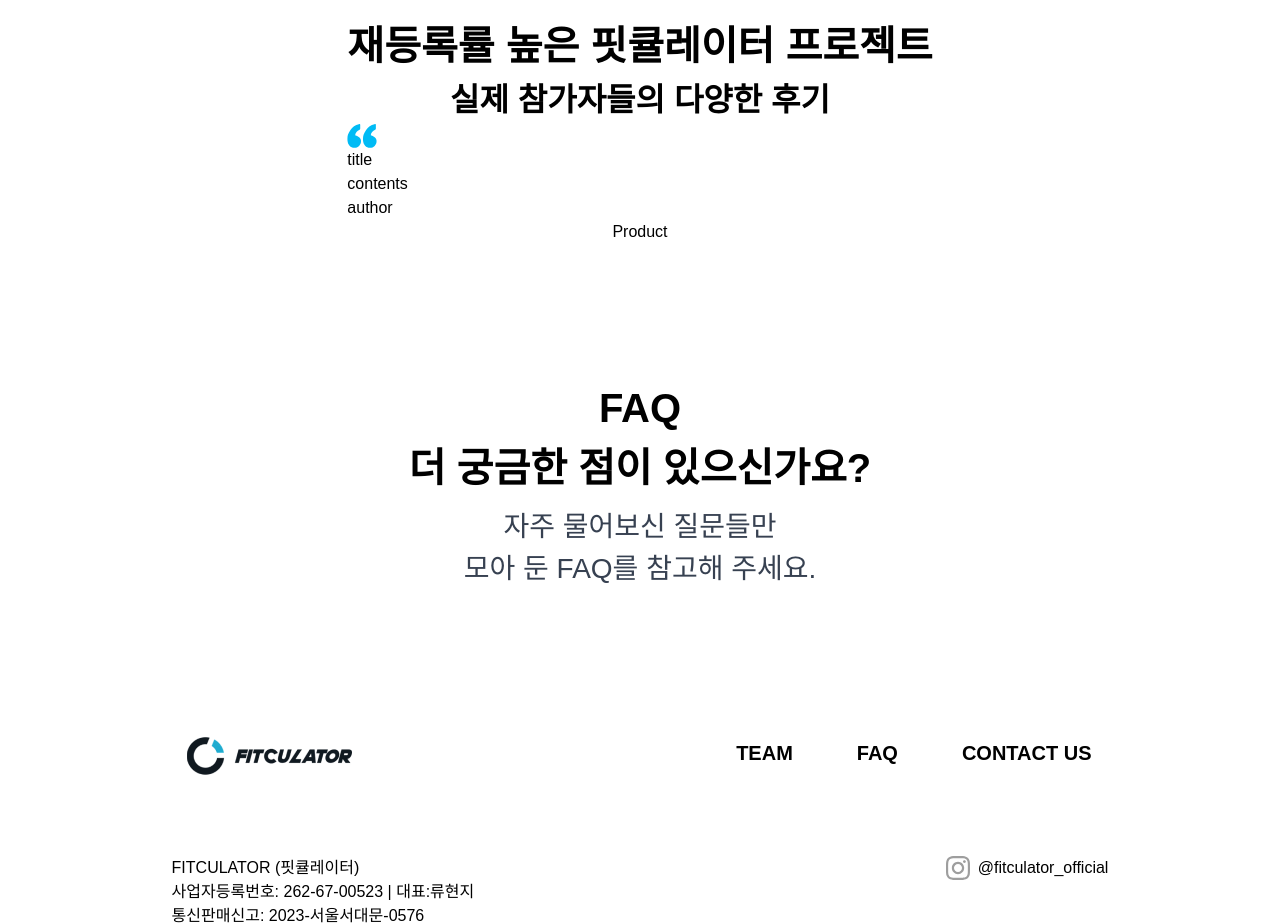
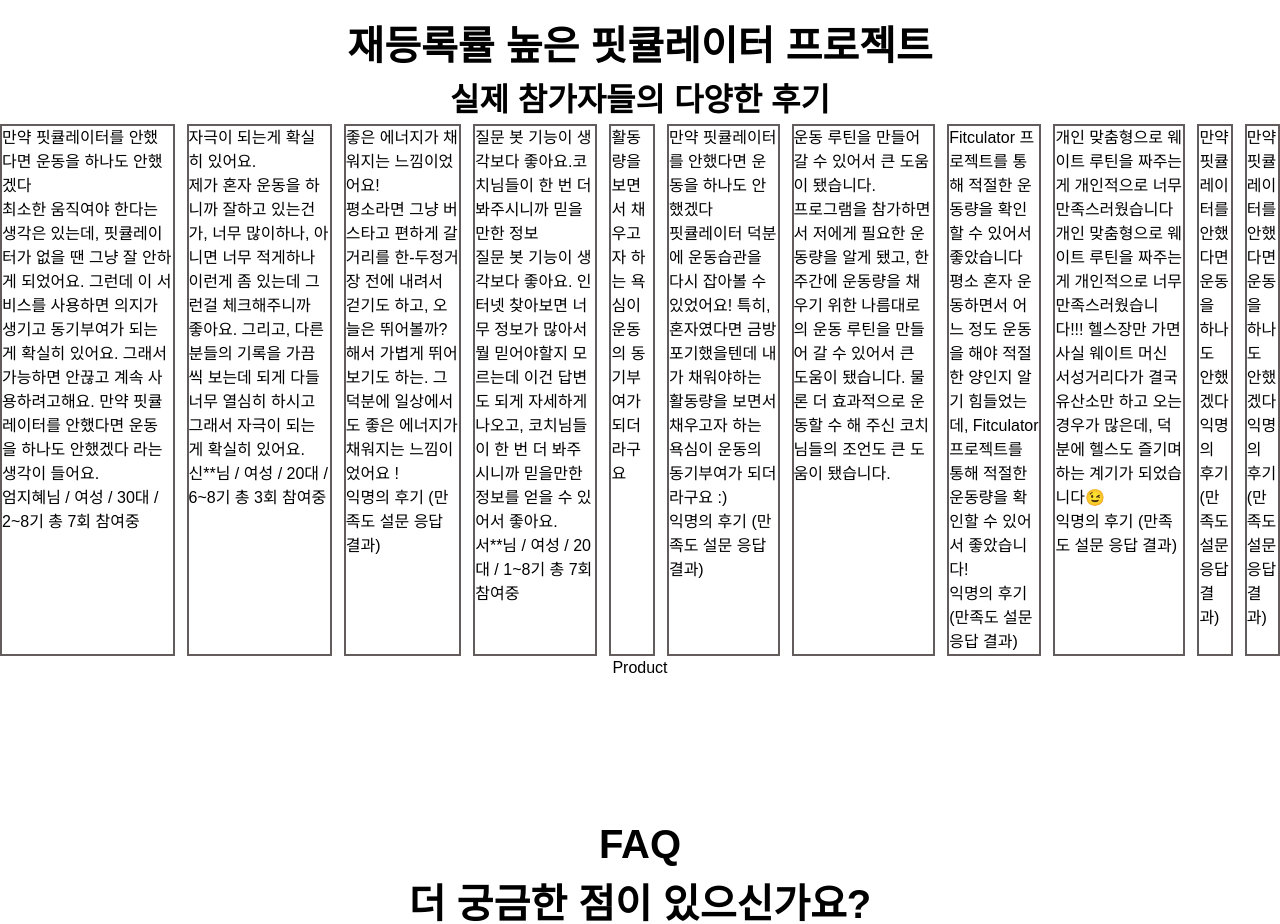
Before and after one commit to BoostPerformance/fitculator-io, a Next.js app: page / in a window 1280 px wide. Shown: the part 3960-4884 px from the top of the page. Built offline with nearby package versions, Linux system fonts and the light colour scheme.

Commit message:
리뷰 스크롤 가로와 스냅 작성중

```diff
--- a/src/components/reviews.tsx
+++ b/src/components/reviews.tsx
@@ -1,4 +1,4 @@
-import ReviewItems from './reviewItems';
+import reviewItems from '@/reviews/reviewItems';
 
 export default function Reviews() {
   return (
@@ -7,8 +7,16 @@
         <p className="text-2.5-900">재등록률 높은 핏큘레이터 프로젝트</p>
         <p className="text-2-700">실제 참가자들의 다양한 후기</p>
       </div>
-      <div>
-        <ReviewItems />
+      <div dir="ltr">
+        <div className="scroll-ps-6 snap-x flex flex-row gap-3">
+          {reviewItems.map((it) => (
+            <div key={it.id} className="border-gray-1 border-solid border-2">
+              <h1>{it.title}</h1>
+              <h2>{it.content}</h2>
+              <p>{it.author}</p>
+            </div>
+          ))}
+        </div>
       </div>
     </>
   );
--- a/src/reviews/reviews.tsx
+++ b/src/reviews/reviewItems.tsx
@@ -1,4 +1,12 @@
-const reviews = [
+interface ReviewItem {
+  id: number;
+  title: string;
+  content: string;
+  author: string;
+}
+type ReviewItems = ReviewItem[];
+
+const reviewItems: ReviewItems = [
   {
     id: 1,
     title: '만약 핏큘레이터를 안했다면 운동을 하나도 안했겠다',
@@ -77,3 +85,5 @@
     author: '익명의 후기 (만족도 설문 응답 결과)',
   },
 ];
+
+export default reviewItems;
```
